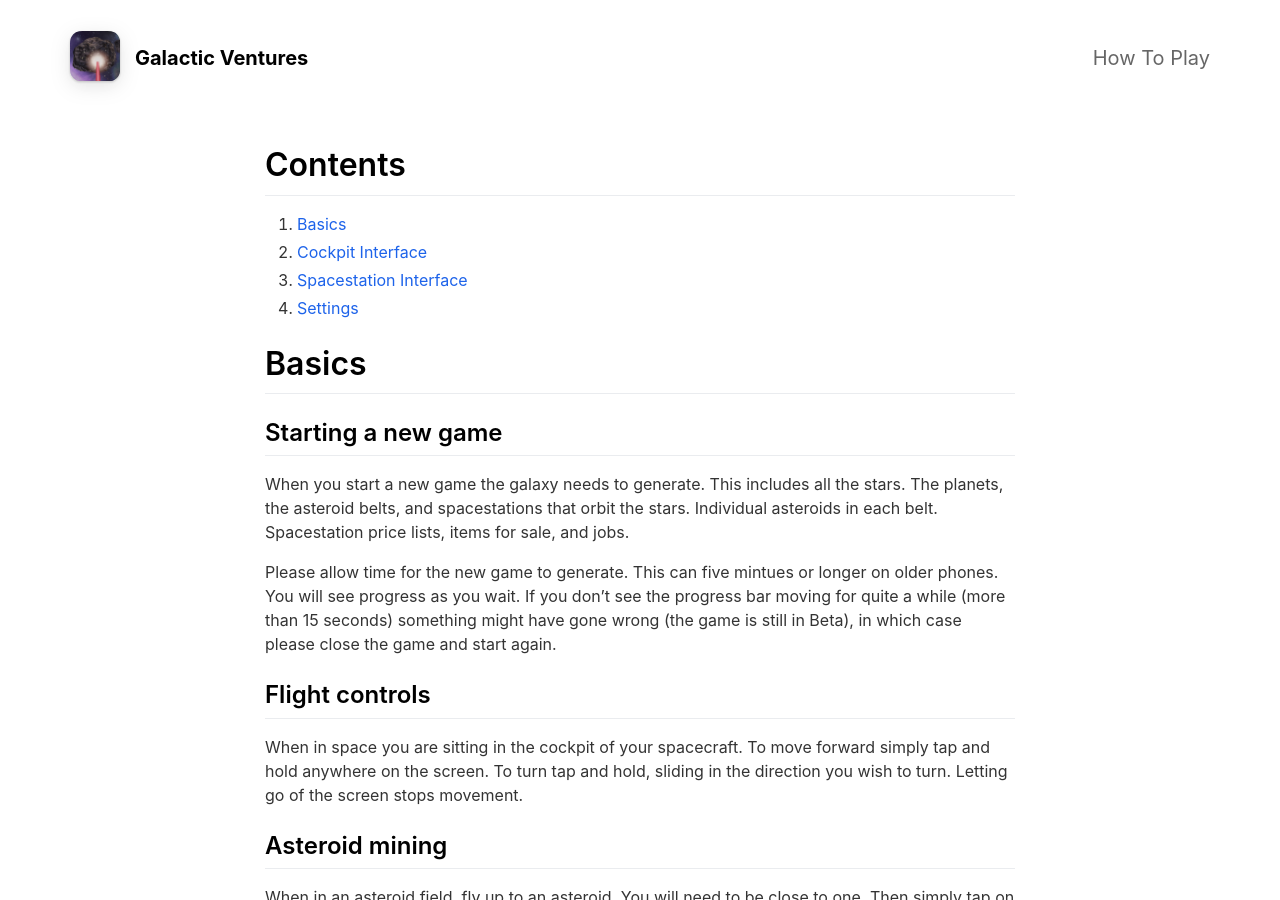
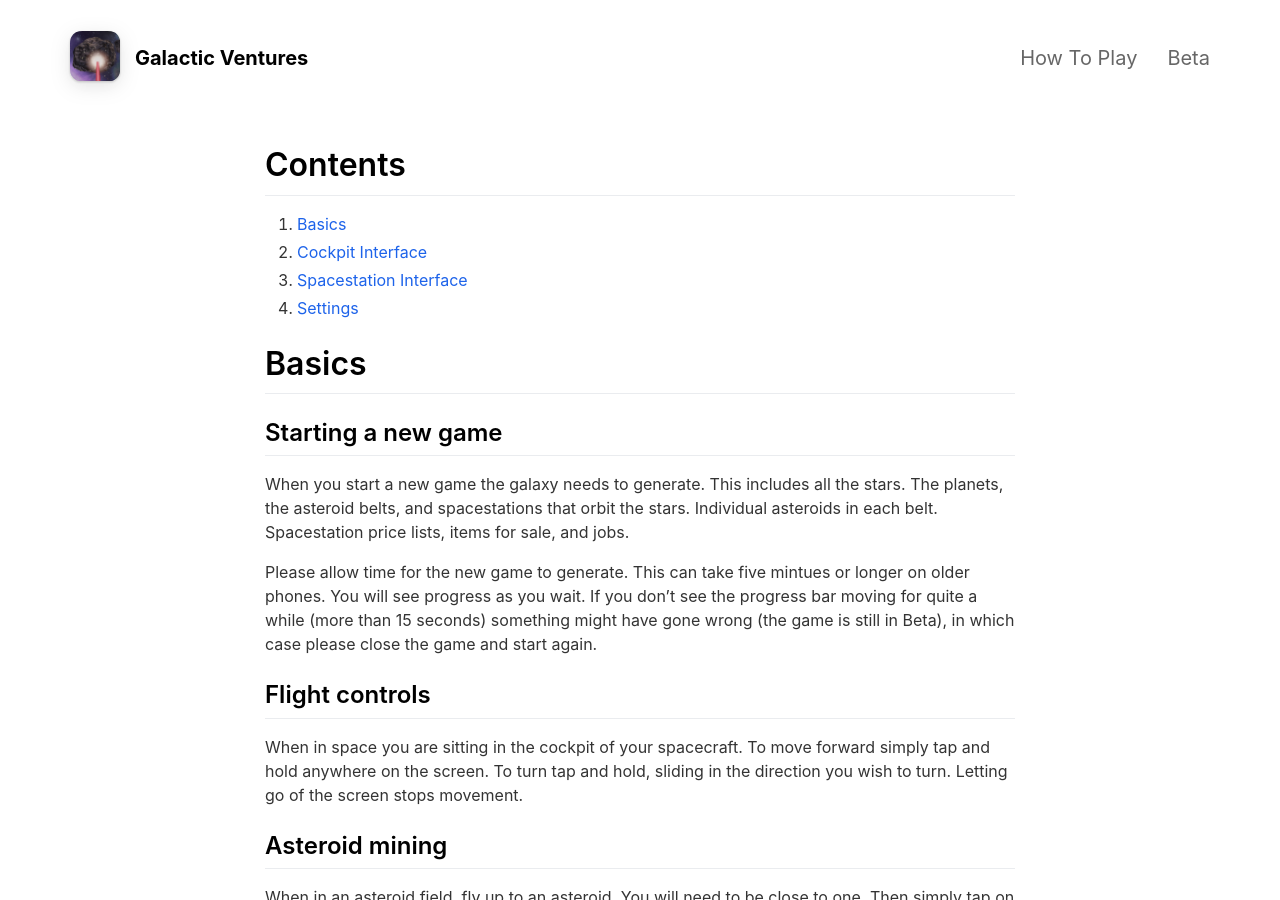
Before and after one commit to galacticventuresgame/galacticventuresgame.github.io, a Jekyll site: the page built from _pages/howtoplay.md, in a window 1280 px wide and 900 px high. Built offline with Jekyll 4.4.1, drawn with Linux system fonts in a browser that asks for light colours; nearby versions of some CDN libraries.

Commit message:
Added Beta section

```diff
--- a/_pages/howtoplay.md
+++ b/_pages/howtoplay.md
@@ -16,7 +16,7 @@
 
 When you start a new game the galaxy needs to generate. This includes all the stars. The planets, the asteroid belts, and spacestations that orbit the stars. Individual asteroids in each belt. Spacestation price lists, items for sale, and jobs.
 
-Please allow time for the new game to generate. This can five mintues or longer on older phones. You will see progress as you wait. If you don't see the progress bar moving for quite a while (more than 15 seconds) something might have gone wrong (the game is still in Beta), in which case please close the game and start again.
+Please allow time for the new game to generate. This can take five mintues or longer on older phones. You will see progress as you wait. If you don't see the progress bar moving for quite a while (more than 15 seconds) something might have gone wrong (the game is still in Beta), in which case please close the game and start again.
 
 ## Flight controls
 
```
Also changed, not shown: _pages/openTest.md (added, +11 -0 lines).
